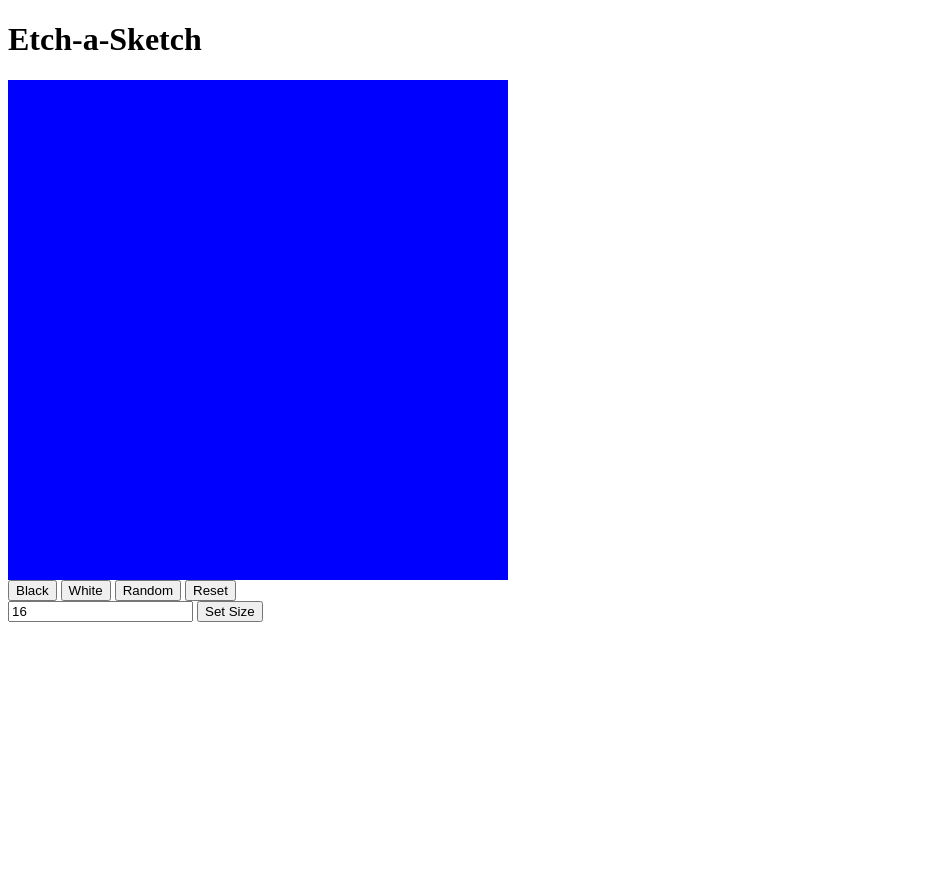
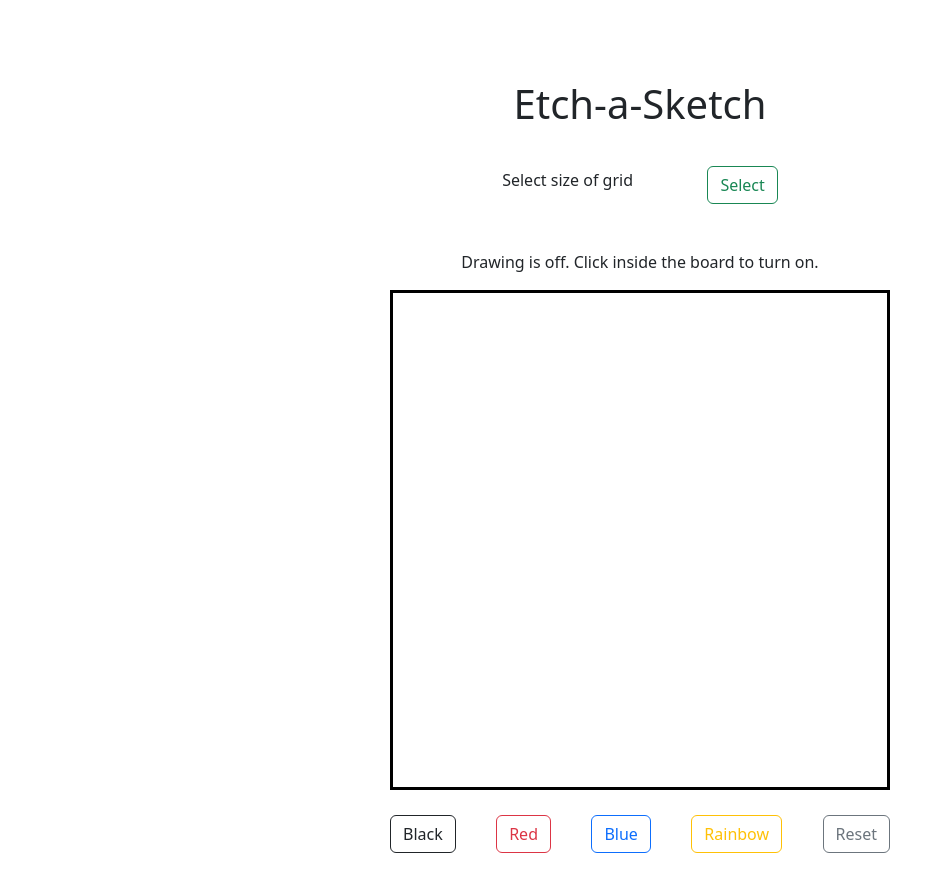
Before and after one commit to Jramm91/etch-a-sketch, a plain HTML site: page index.html in a window 1280 px wide. Shown: the whole page, without its empty margins (0-945 px from the left). Before the commit the page ends 800 px from the top, so only its background shows below. Drawn offline with nearby package versions, Linux system fonts and the light colour scheme.

Commit message:
finished project. Added buttons to change colors. Added onClick function to let user choose where to draw.

```diff
--- a/index.html
+++ b/index.html
@@ -4,27 +4,27 @@
         <meta charset="UTF-8">
         <meta http-equiv="X-UA-Compatible" content="IE=edge">
         <meta name="viewport" content="width=device-width, initial-scale=1.0">
-    <title>Etch-a-Sketch</title>
+        <title>Etch-a-sketch</title>
         <link rel="stylesheet" href="style.css">
-
+        <!-- CSS only -->
+        <link href="https://cdn.jsdelivr.net/npm/bootstrap@5.2.2/dist/css/bootstrap.min.css" rel="stylesheet" integrity="sha384-Zenh87qX5JnK2Jl0vWa8Ck2rdkQ2Bzep5IDxbcnCeuOxjzrPF/et3URy9Bv1WTRi" crossorigin="anonymous">
     </head>
     <body>
-    <div class="flex-container">
-        <div class="title"><h1>Etch-a-Sketch</h1></div>
-        <div class="content">
+        <h1>Etch-a-Sketch</h1>
+        <div class="header">
+            <h6>Select size of grid</h6>
+            <button id="popup" class="btn btn-outline-success">Select</button>
+        </div>
+        <p id="message"></p>
+        <p id="draw">Drawing is off. Click inside the board to turn on.</p>
         <div class="board"></div>
-            <div class="buttons">
-                <button>Black</button>
-                <button>White</button>
-                <button>Random</button>
-                <button>Reset</button>
+        <div class="footer">
+            <button type="button" class="btn btn-outline-dark" onclick="setColor('black')">Black</button>
+            <button class="btn btn-outline-danger" onclick="setColor('red')">Red</button>
+            <button class="btn btn-outline-primary" onclick="setColor('blue')">Blue</button>
+            <button class="btn btn-outline-warning" onclick="setColor('rainbow')">Rainbow</button>
+            <button class="btn btn-outline-secondary" onclick="resetBoard()">Reset</button>
         </div>
-            <div>
-                <input type="text" placeholder="Size of Board" value="16" onchange="changeSize(this.value)"/>
-                <button>Set Size</button>
-            </div>
-        </div>
-    </div>
+        <script src="script.js"></script>
     </body>
-<script src="script.js"></script>
 </html>
--- a/script.js
+++ b/script.js
@@ -1,24 +1,81 @@
-function populateBoard(size) {
-    let board = document.querySelector('.board');
-    let squares = board.querySelectorAll('div');
-    squares.forEach((div) => div.remove());
+let color = "black";
+let click = false;
+
+document.addEventListener("DOMContentLoaded", function(){
+    createBoard(16);
+
+    document.querySelector("body").addEventListener("click", function(e){
+        if(e.target.tagName != "BUTTON"){
+            click = !click;
+            let draw = document.querySelector("#draw");
+            if(click){
+                draw.innerHTML = "Drawing is on.";
+            }
+            else{
+                draw.innerHTML = "Drawing is off. Click inside the board to turn on.";
+            }
+        }
+    })
+
+    let btn_popup = document.querySelector("#popup")
+    btn_popup.addEventListener("click", function(){
+        let size = getSize();
+        createBoard(size);
+    })
+})
+
+function createBoard(size){
+    resetBoard();
+    let board = document.querySelector(".board");
     board.style.gridTemplateColumns = `repeat(${size}, 1fr)`;
     board.style.gridTemplateRows = `repeat(${size}, 1fr)`;
 
-    let amount = size * size;
-    for(let i = 0; i<amount; i++) {
-        let square = document.createElement('div');
-        square.style.backgroundColor = 'blue';
-        board.insertAdjacentElement('beforeend', square);
+    let numDivs = size * size;
+
+    for(let i = 0; i < numDivs; i++){
+        let div = document.createElement("div");
+        div.addEventListener("mouseover", colorDiv);
+        board.insertAdjacentElement("beforeend", div);
     }
 }
 
-populateBoard(16);
-
-function changeSize(input) {
-    if(input >=2 || input <=100) {
-        populateBoard(input);
-    } else {
-        console.log("too many squares");
+function getSize(){
+    let input = prompt("Select a grid size");
+    let message = document.querySelector("#message");
+    if(input == ""){
+        message.innerHTML = "Please provide a number";
+    }
+    else if(input < 2 || input > 100){
+        message.innerHTML = "Provide a number between 2 and 100";
+    }
+    else{
+        message.innerHTML = "Drag mouse over the board to play. Have Fun!";
+        return input;
     }
 }
+
+function colorDiv(){
+    if(click){
+        if(color == "rainbow"){
+            this.style.backgroundColor = `hsl(${Math.random() * 360}, 100%, 50%)`
+        }
+        else if(color == "blue"){
+            this.style.backgroundColor = 'blue';
+        }
+        else if(color == "red"){
+            this.style.backgroundColor = 'red'
+        }
+        else{
+            this.style.backgroundColor = 'black'
+        }
+    }
+}
+
+function setColor(colorChoice){
+    color = colorChoice;
+}
+
+function resetBoard(){
+    let divs = document.querySelectorAll("div")
+    divs.forEach((div) => div.style.backgroundColor = "white")
+}
--- a/style.css
+++ b/style.css
@@ -1,5 +1,32 @@
-.board {
+body{
+    display: flex;
+    justify-content: center;
+    align-items: center;
+    flex-direction: column;
+    padding: 5rem;
+}
+
+.header{
+    display: flex;
+    flex-direction: row;
+    align-items: center;
+    width: 350px;
+    justify-content: space-around;
+    margin: 30px
+}
+
+.footer{
+    display: flex;
+    flex-direction: row;
+    justify-content: space-between;
+    width: 500px;
+    align: center;
+    margin: 25px;
+}
+
+.board{
     width: 500px;
     height: 500px;
     display: grid;
+    border: 3px solid black;
 }
```
Lines whose indentation alone changed are shown as unchanged.
